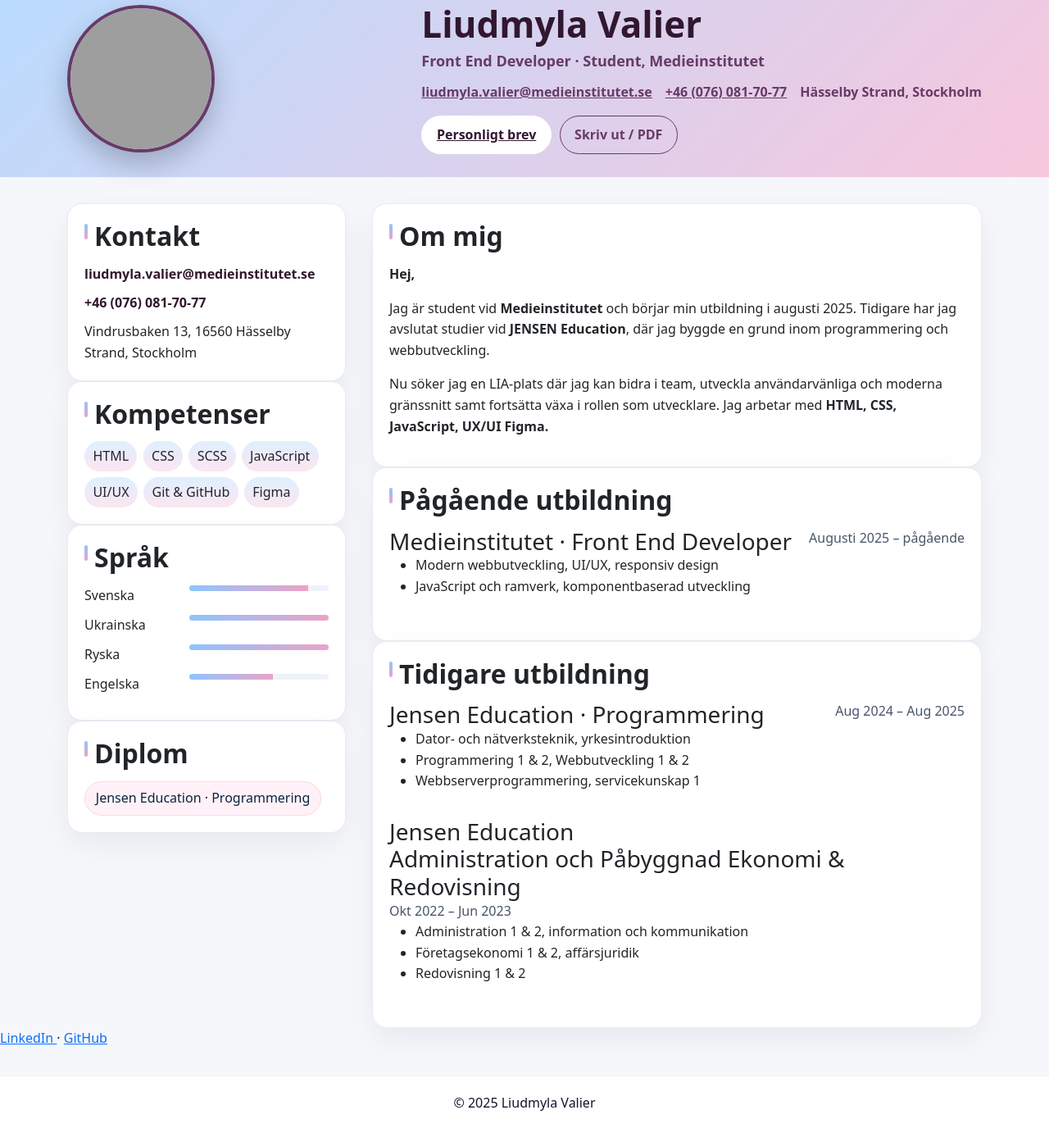
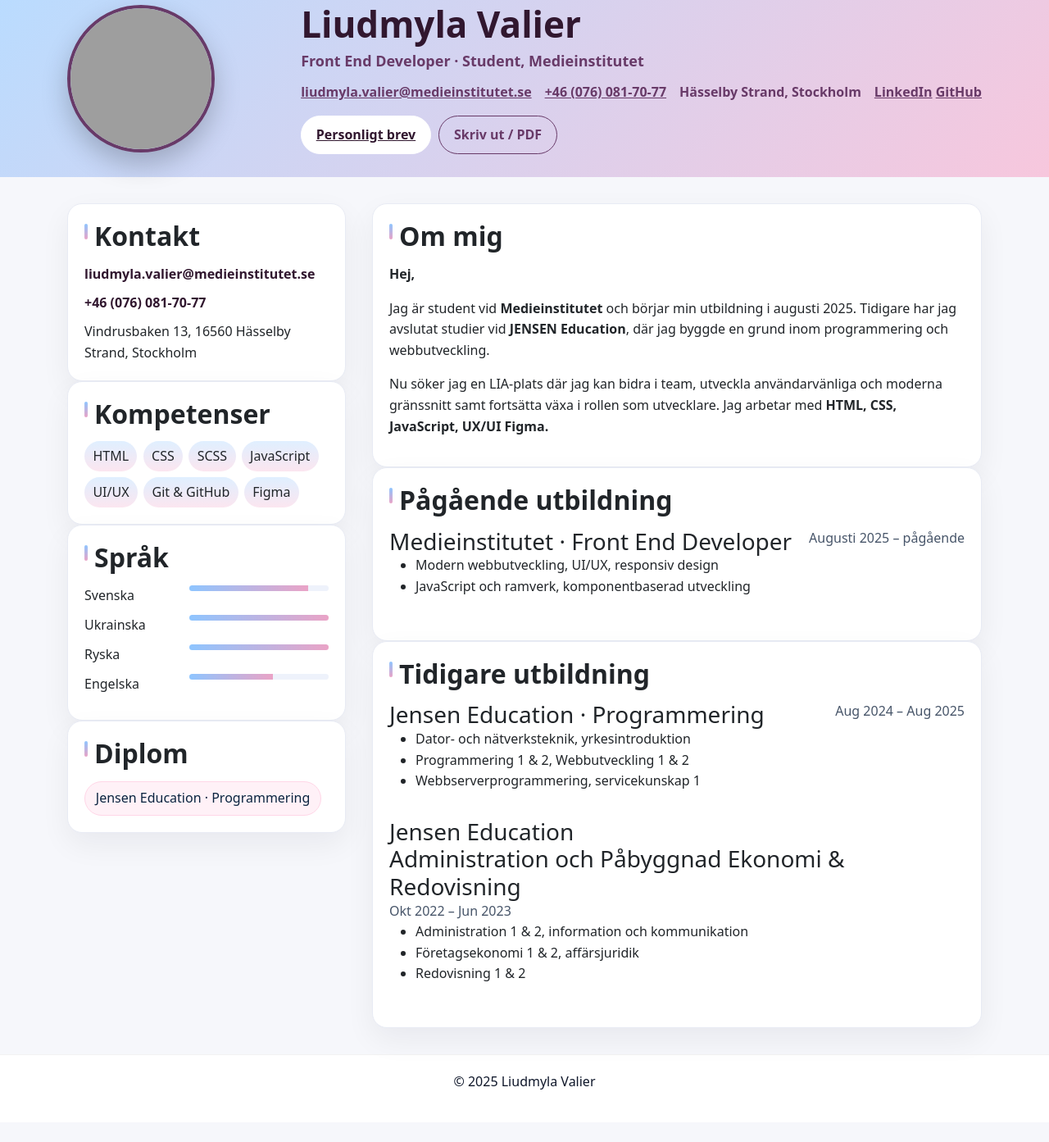
Before and after one commit to Valersha88888888/cv-och-personligt-brev-, a plain HTML site: page index.html in a window 1280 px wide. Shown: the part 25-1418 px from the top of the page at 82% size. After the commit the page ends 1394 px from the top, so only its background shows below. Drawn offline with nearby package versions, Linux system fonts and the light colour scheme; grey boxes are pictures that could not be loaded.

Commit message:
Fix formatting and update contact links in index.html

```diff
--- a/index.html
+++ b/index.html
@@ -31,6 +31,9 @@
             </li>
             <li><a href="tel:+46760817077">+46 (076) 081-70-77</a></li>
             <li>Hässelby Strand, Stockholm</li>
+             <li><a href="https://www.linkedin.com/" target="_blank" rel="noopener noreferrer"> LinkedIn</a>
+
+              <a href="https://github.com/Valersha88888888" target="_blank" rel="noopener noreferrer"> GitHub</a> </li>
           </ul>
 
           <div class="hdr-actions">
@@ -175,13 +178,7 @@
         </section>
       </section>
     </main>
-    <a href="https://www.linkedin.com/" target="_blank" rel="noopener noreferrer">
-  LinkedIn
-</a>
-<span class="sep">·</span>
-<a href="https://github.com/Valersha88888888" target="_blank" rel="noopener noreferrer">
-  GitHub
-</a>
+
 
 
     <footer class="site-footer">
```
